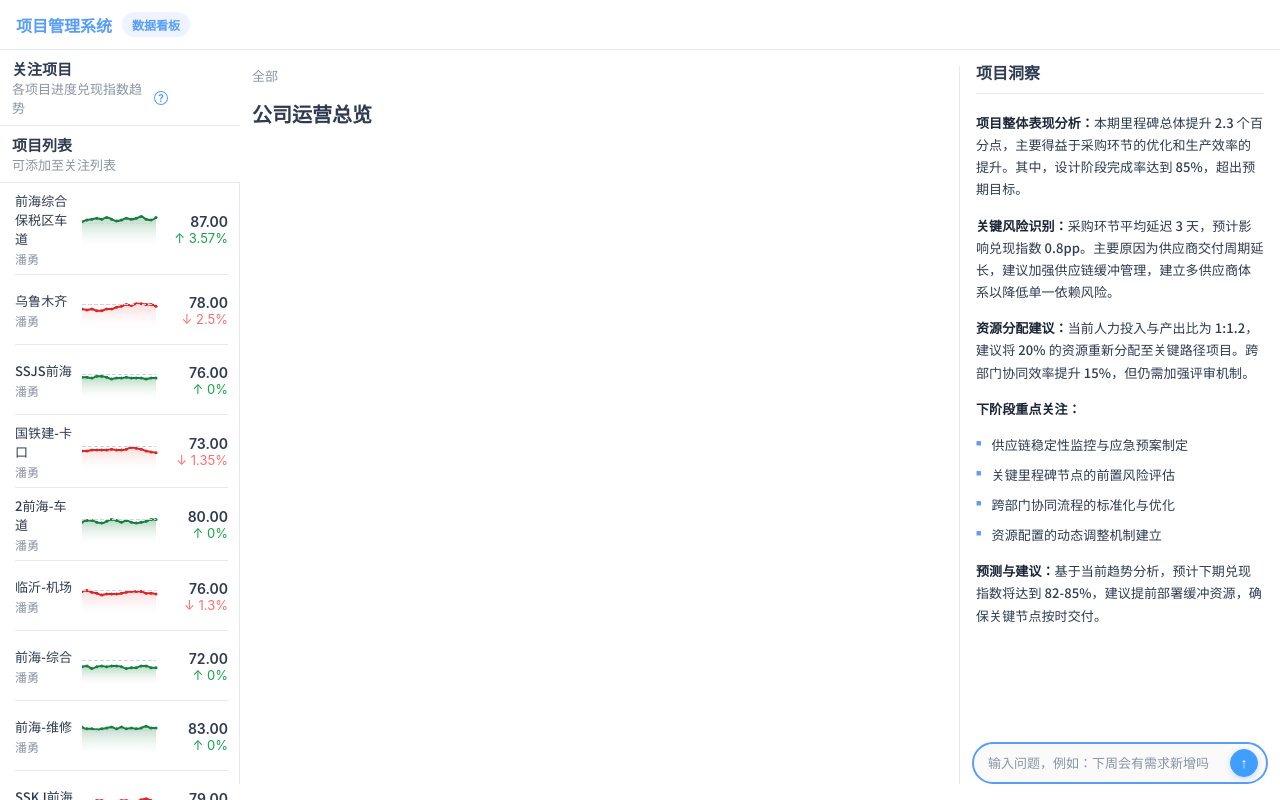
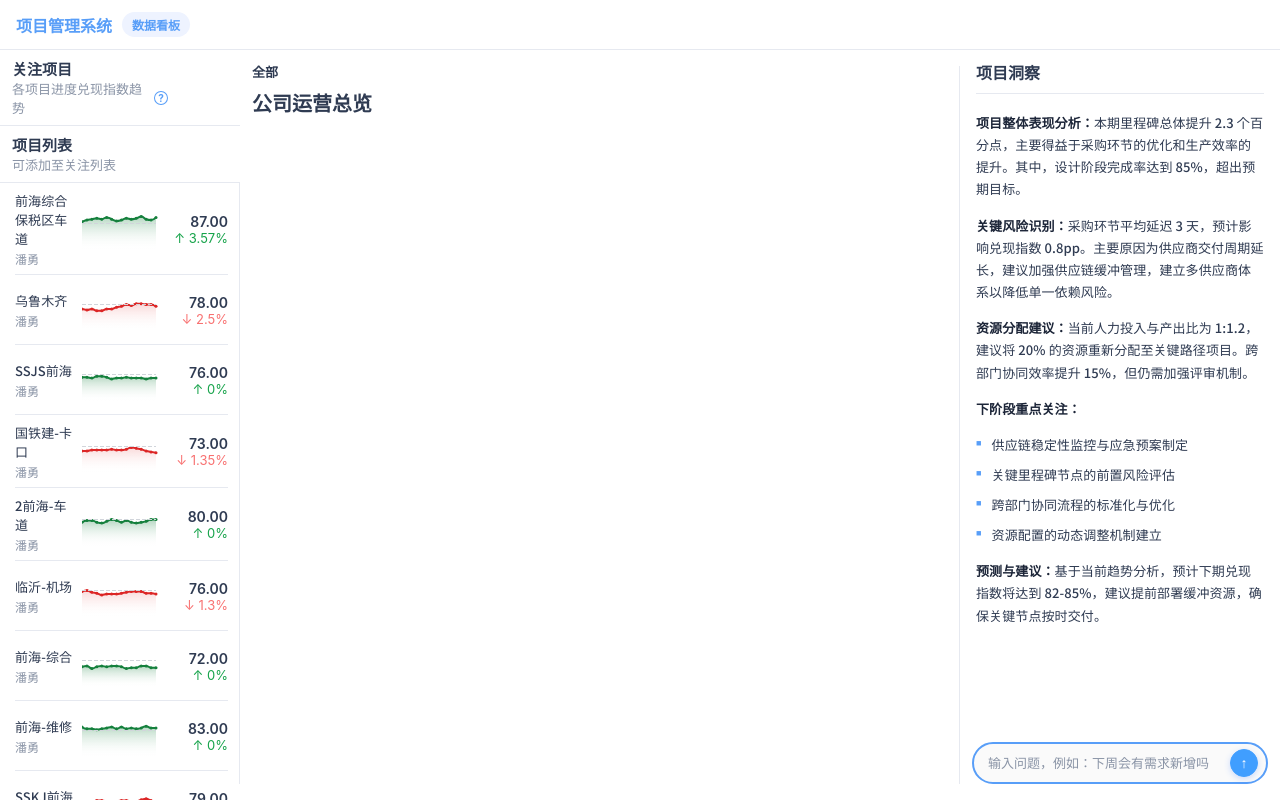
Before and after one commit to Soulcool22/dashboard-vue, a Vue app: page / in a window 1280 px wide. Both pictures are taken after a click on the button 936 px from the left and 70 px from the top of the page. Built offline with nearby package versions, Linux system fonts and the light colour scheme; some icons are missing.

Commit message:
导航路径栏样式修改

```diff
--- a/src/App.vue
+++ b/src/App.vue
@@ -34,7 +34,7 @@
         <div class="nav-bar">
           <span
             class="nav-item"
-            :class="{ 'link': !isCompanyView }"
+            :class="{ 'link': !isCompanyView, 'all-active': isCompanyView }"
             @click="!isCompanyView ? showCompanyView() : null"
           >全部</span>
           <template v-if="!isCompanyView && selectedProject">
@@ -209,7 +209,7 @@ function deltaText(p){ if(!p || !p.series || p.series.length < 2) return ''; con
 
 /* Breadcrumb Nav Styles */
 .nav-bar {
-  padding: 4px 0 12px 0;
+  padding: 2px 0 6px 0;
   font-size: 13px;
   color: var(--muted);
   display: flex;
@@ -218,6 +218,7 @@ function deltaText(p){ if(!p || !p.series || p.series.length < 2) return ''; con
 .nav-item {
   transition: color 0.2s;
   font-family: 'Noto Sans SC', 'PingFang SC', 'Microsoft YaHei', sans-serif;
+  line-height: 1.2;
 }
 .nav-item.link {
   cursor: pointer;
@@ -229,6 +230,10 @@ function deltaText(p){ if(!p || !p.series || p.series.length < 2) return ''; con
   color: var(--text);
   font-weight: 500;
 }
+.nav-item.all-active {
+  color: var(--text);
+  font-weight: 600;
+}
 .nav-divider {
   margin: 0 8px;
   color: var(--border);
```
